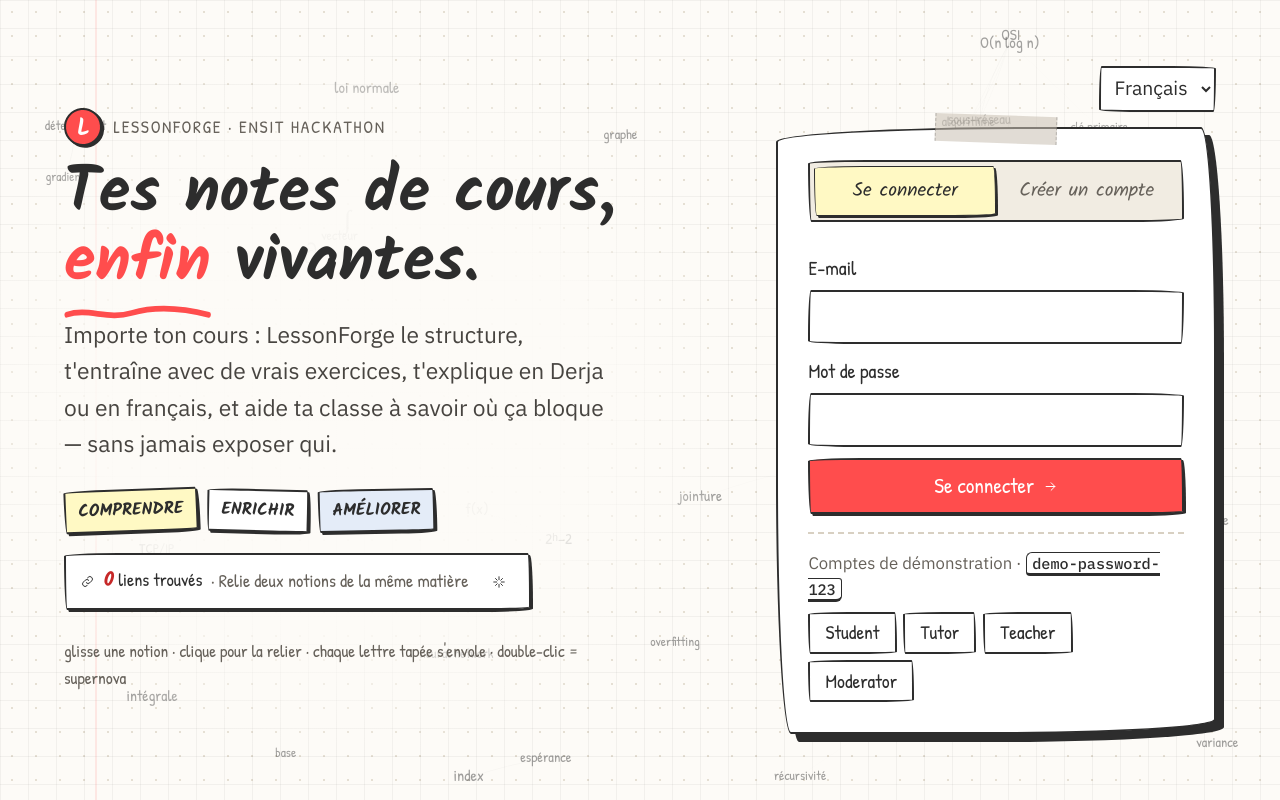
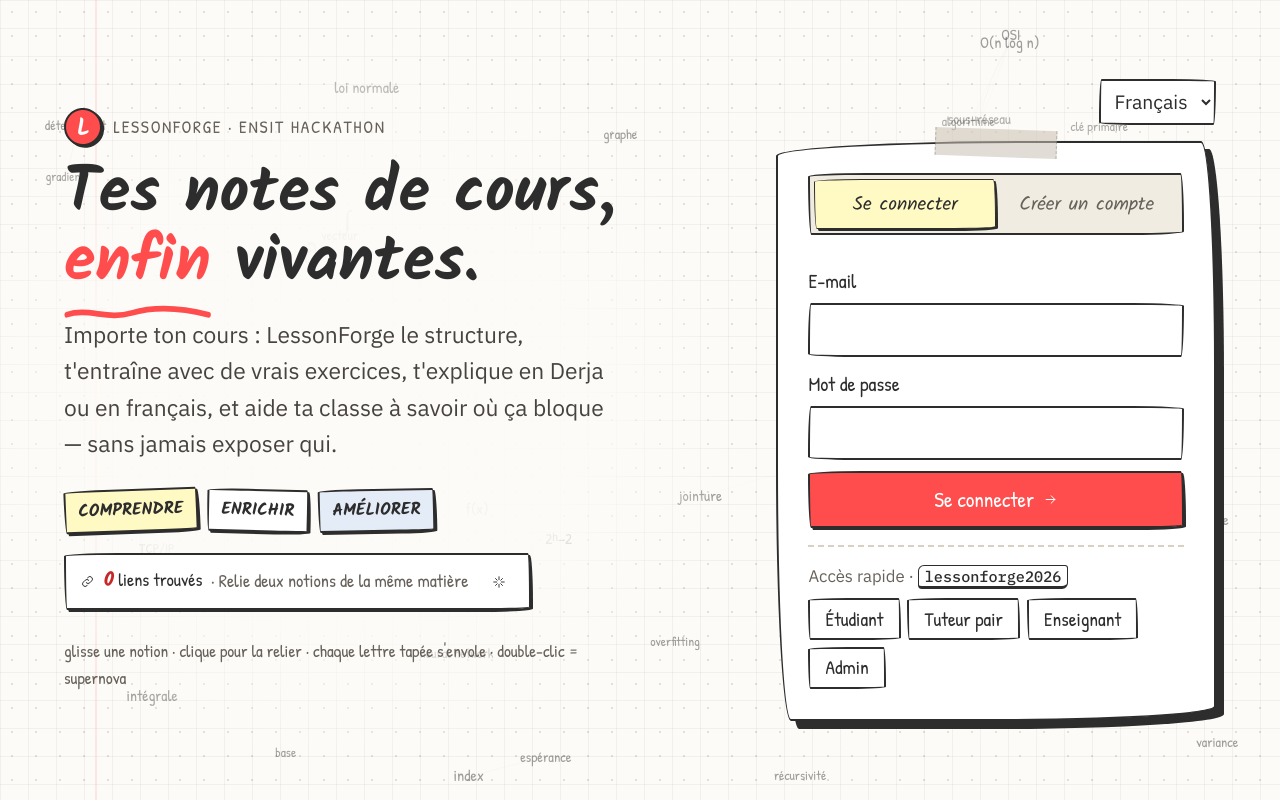
Before and after one commit to DhiaaELH/Hackathon-Lablebi-Ensit, a React (Vite) app in the folder frontend/: page /login in a window 1280 px wide. Built offline with nearby package versions, Linux system fonts and the light colour scheme; a web font is replaced by a local one.

Commit message:
Login: quick-access accounts with realistic names, no demo wording

```diff
--- a/frontend/src/i18n/messages.ts
+++ b/frontend/src/i18n/messages.ts
@@ -8,7 +8,7 @@ const fr = {
   learn: "Apprendre", library: "Bibliothèque", insights: "Insights classe", notifications: "Notifications", settings: "Paramètres",
   signIn: "Se connecter", signUp: "Créer un compte", signOut: "Se déconnecter", email: "E-mail", password: "Mot de passe",
   displayName: "Nom affiché", iAmTeacher: "Je suis enseignant·e", teacherCode: "Code d'invitation enseignant",
-  noAccount: "Pas encore de compte ?", haveAccount: "Déjà un compte ?", demoAccounts: "Comptes de démonstration",
+  noAccount: "Pas encore de compte ?", haveAccount: "Déjà un compte ?", demoAccounts: "Accès rapide",
   demoMode: "Mode démo : aucune IA n'est appelée. Les réponses viennent de règles et de contenus d'exemple.",
   myCourses: "Mes cours", newCourse: "Nouveau cours", open: "Ouvrir", private: "Privé", published: "Publié", demo: "Démo",
   noCourses: "Aucun cours pour l'instant. Crée ton premier cours à partir de tes notes.",
@@ -61,7 +61,7 @@ const en: Messages = {
   learn: "Learn", library: "Library", insights: "Class insights", notifications: "Notifications", settings: "Settings",
   signIn: "Sign in", signUp: "Create account", signOut: "Sign out", email: "Email", password: "Password",
   displayName: "Display name", iAmTeacher: "I am a teacher", teacherCode: "Teacher invitation code",
-  noAccount: "No account yet?", haveAccount: "Already have an account?", demoAccounts: "Demo accounts",
+  noAccount: "No account yet?", haveAccount: "Already have an account?", demoAccounts: "Quick access",
   demoMode: "Demo mode: no AI is called. Answers come from rules and sample content.",
   myCourses: "My courses", newCourse: "New course", open: "Open", private: "Private", published: "Published", demo: "Demo",
   noCourses: "No courses yet. Create your first course from your notes.",
@@ -112,7 +112,7 @@ const ar: Messages = {
   learn: "تعلّم", library: "المكتبة", insights: "مؤشرات القسم", notifications: "الإشعارات", settings: "الإعدادات",
   signIn: "تسجيل الدخول", signUp: "إنشاء حساب", signOut: "تسجيل الخروج", email: "البريد الإلكتروني", password: "كلمة المرور",
   displayName: "الاسم الظاهر", iAmTeacher: "أنا أستاذ(ة)", teacherCode: "رمز دعوة الأستاذ",
-  noAccount: "ليس لديك حساب؟", haveAccount: "لديك حساب؟", demoAccounts: "حسابات تجريبية",
+  noAccount: "ليس لديك حساب؟", haveAccount: "لديك حساب؟", demoAccounts: "دخول سريع",
   demoMode: "وضع العرض: لا يتم استدعاء أي ذكاء اصطناعي. الإجابات من قواعد ومحتوى نموذجي.",
   myCourses: "دروسي", newCourse: "درس جديد", open: "فتح", private: "خاص", published: "منشور", demo: "تجريبي",
   noCourses: "لا توجد دروس بعد. أنشئ درسك الأول من ملاحظاتك.",
--- a/frontend/src/pages/AuthPage.tsx
+++ b/frontend/src/pages/AuthPage.tsx
@@ -9,12 +9,13 @@ import { LanguageSwitch } from "../components/Layout";
 import { ErrorBox } from "../components/ui";
 import { useI18n } from "../i18n/I18n";
 
-const DEMO = [
-  ["student@demo.lessonforge.local", "Student"],
-  ["senior@demo.lessonforge.local", "Tutor"],
-  ["teacher@demo.lessonforge.local", "Teacher"],
-  ["moderator@demo.lessonforge.local", "Moderator"],
-];
+const QUICK_PASSWORD = "lessonforge2026";
+const QUICK = [
+  ["amira.benali@lessonforge.tn", "role_student"],
+  ["youssef.trabelsi@lessonforge.tn", "role_senior"],
+  ["sami.bensalah@lessonforge.tn", "role_teacher"],
+  ["ines.gharbi@lessonforge.tn", "role_admin"],
+] as const;
 
 const HERO: Record<string, { lead: string; em: string; tail: string; body: string }> = {
   fr: { lead: "Tes notes de cours,", em: "enfin", tail: "vivantes.", body: "Importe ton cours : LessonForge le structure, t'entraîne avec de vrais exercices, t'explique en Derja ou en français, et aide ta classe à savoir où ça bloque — sans jamais exposer qui." },
@@ -207,10 +208,10 @@ export function AuthPage() {
           </button>
           <hr style={{ margin: "0.3rem 0" }} />
           <div className="stack" style={{ gap: "0.4rem" }}>
-            <span className="tiny muted">{t("demoAccounts")} · <span className="kbd">demo-password-123</span></span>
+            <span className="tiny muted">{t("demoAccounts")} · <span className="kbd">{QUICK_PASSWORD}</span></span>
             <div className="row" style={{ gap: "0.35rem" }}>
-              {DEMO.map(([e, label]) => (
-                <button key={e} type="button" className="chip" onClick={() => typeInto(e, "demo-password-123")}>{label}</button>
+              {QUICK.map(([e, label]) => (
+                <button key={e} type="button" className="chip" onClick={() => typeInto(e, QUICK_PASSWORD)}>{t(label)}</button>
               ))}
             </div>
           </div>
```
